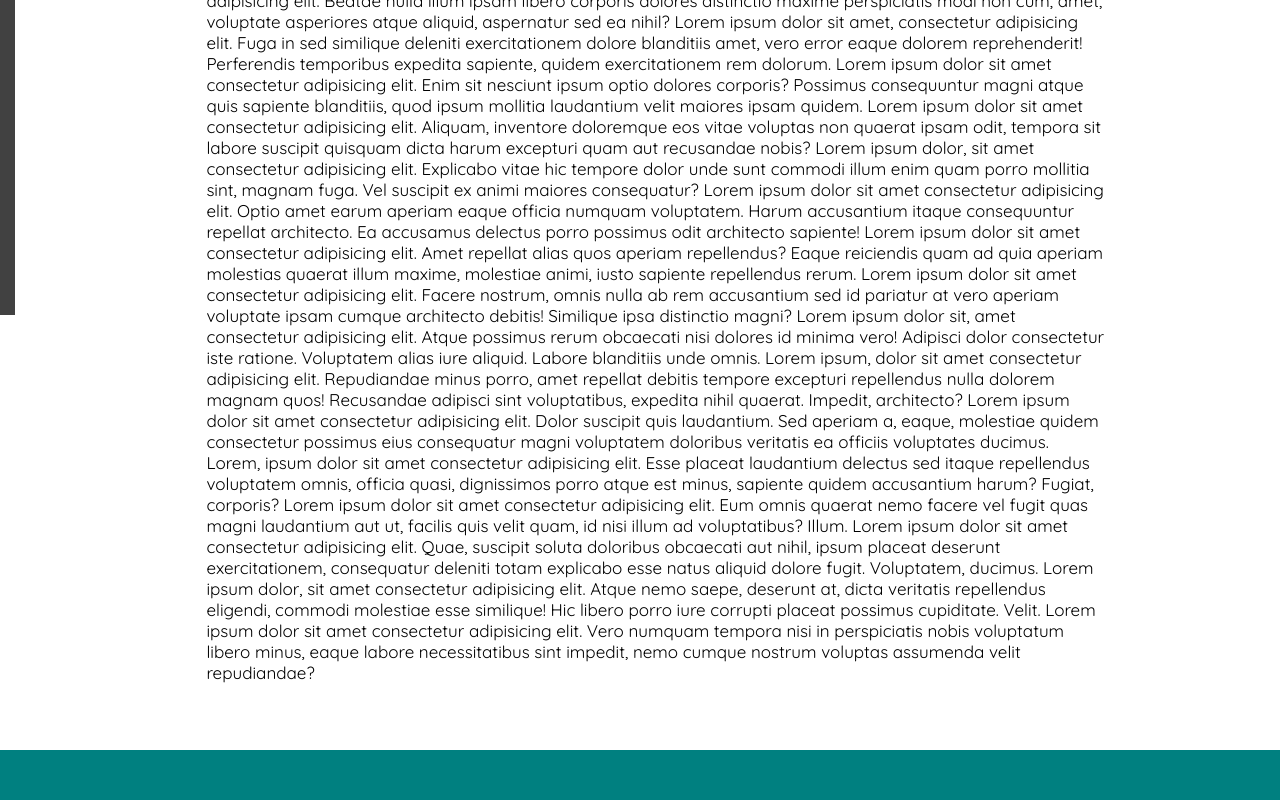
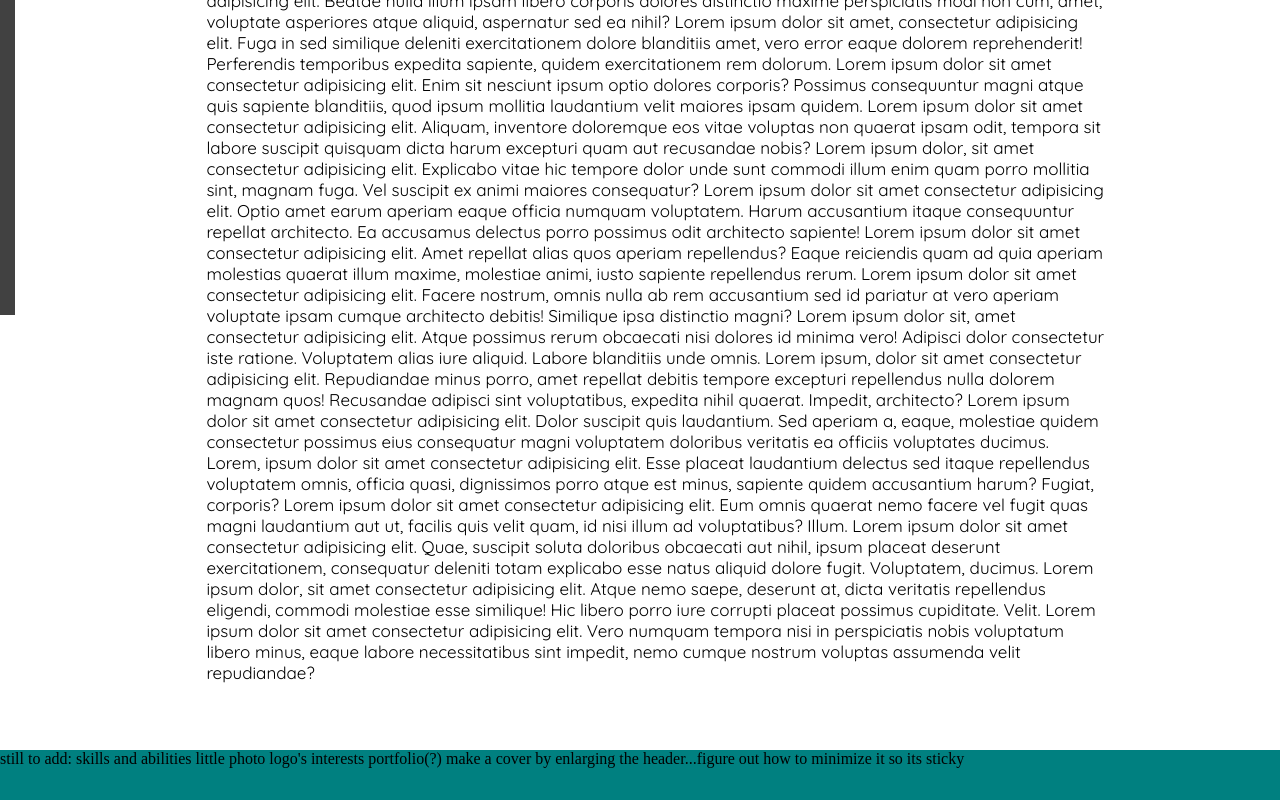
Before and after one commit to LiamHendricks97/online-cv, a plain HTML site: page index.html in a window 1280 px wide. Shown: the part 1462-2262 px from the top of the page. Drawn offline with Linux system fonts and the light colour scheme; a script that the page names is missing.

Commit message:
updated liam-hendricks-cv: added some 'things to do' in footer

```diff
--- a/css/style2.css
+++ b/css/style2.css
@@ -27,14 +27,13 @@ body {
     background-color: rgba(0, 0, 0, 0.774);
     /* top: 0;
     position: sticky; */
-    scr
 }
 .aside {
-    grid-area: aside;
+    grid-area: aside ;
     background-color: rgba(0, 0, 0, 0.747);
     position: sticky;
     top: 0%;
-    height:80%;
+    height: 80%;
     width: 120%
 }
         .aside:hover {
--- a/index.html
+++ b/index.html
@@ -56,6 +56,11 @@
 
         </main>
         <footer class="footer">
+            still to add:   skills and abilities
+                            little photo logo's
+                            interests
+                            portfolio(?)
+                            make a cover by enlarging the header...figure out how to minimize it so its sticky
 
         </footer>
     </div>
```
